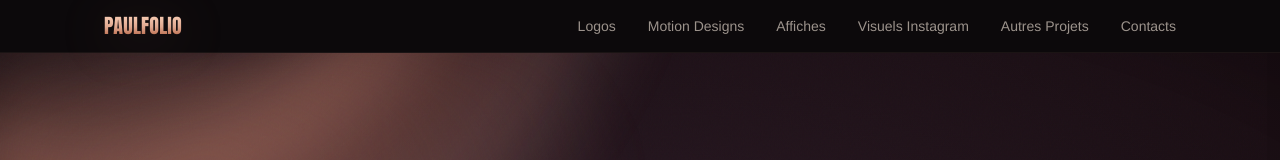
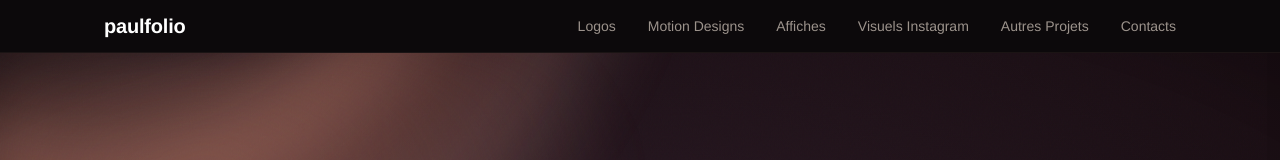
Before and after one commit to paulhivert-dev/portfolio, a Next.js app: page / in a window 1280 px wide. Shown: the top 160 px of the page. Built offline with nearby package versions, Linux system fonts and the light colour scheme.

Commit message:
Header: logo paulfolio en Helvetica minuscule blanc
Co-Authored-By: Claude Opus 4.8 <noreply@anthropic.com>

```diff
--- a/src/components/Header.tsx
+++ b/src/components/Header.tsx
@@ -7,7 +7,8 @@ export default function Header() {
       <div className="mx-auto flex max-w-6xl items-center justify-between px-6 py-4 sm:px-10">
         <Link
           href="/"
-          className="font-wordmark text-xl font-extrabold tracking-[-0.02em] leading-none transition-opacity hover:opacity-60"
+          className="text-xl font-semibold lowercase leading-none tracking-[-0.01em] text-white transition-opacity hover:opacity-60"
+          style={{ fontFamily: "'Helvetica Neue', Helvetica, Arial, sans-serif" }}
         >
           {profile.wordmark}
         </Link>
```
